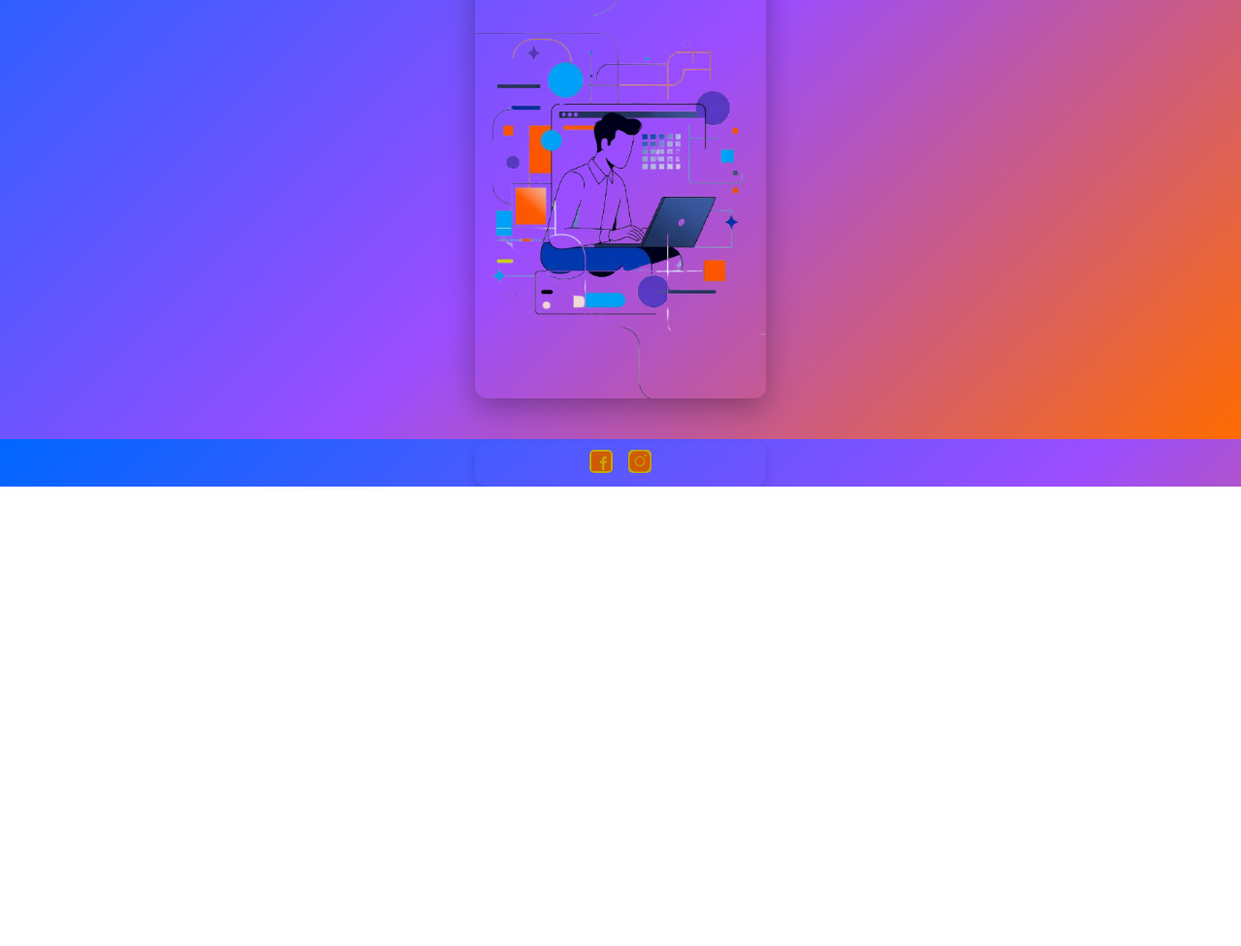
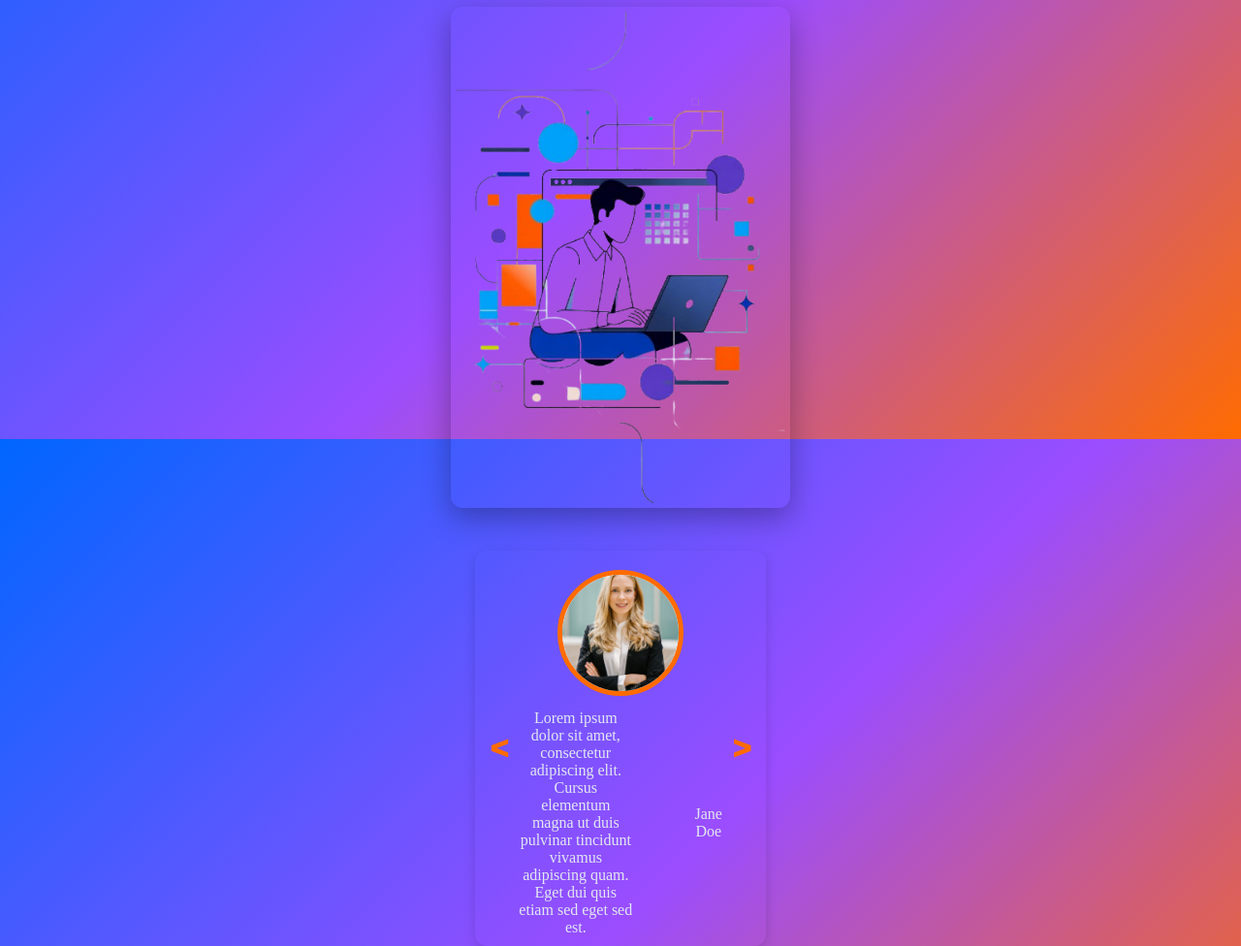
Before and after one commit to Jake-Silveira/TemplateCustomizer, a plain HTML site: page index.html in a window 1280 px wide. Shown: the part 347-1323 px from the top of the page at 97% size. Before the commit the page ends 849 px from the top, so only its background shows below. Drawn offline with nearby package versions, Linux system fonts and the light colour scheme.

Commit message:
Added review section base, moved social icons

```diff
--- a/index.html
+++ b/index.html
@@ -87,7 +87,7 @@
     <main id="main-content">
       <div class="content-container">
         <!-- HERO -->
-        <section id="hero" class="fade-on-scroll">
+        <section id="hero">
           <div class="container hero-inner">
             <div class="hero-text">
               <h2>Start Designing For Free!</h2>
@@ -95,6 +95,14 @@
               <div class="hero-buttons">
                 <a href="#freetemplates" class="btn">Start Designing</a>
                 <a href="#examples" class="btn-outline">Our Showcase</a>
+              </div>
+              <div class="social-links">
+                <a href="https://www.facebook.com/" target="_blank" rel="noopener noreferrer" aria-label="Follow me on Facebook">
+                  <img src="assets/facebook_logo.svg" alt="Facebook icon" class="social-icon" loading="lazy">
+                </a>
+                <a href="https://www.instagram.com/" target="_blank" rel="noopener noreferrer" aria-label="Follow me on Instagram">
+                  <img src="assets/instagram_logo.svg" alt="Instagram icon" class="social-icon" loading="lazy">
+                </a>
               </div>
             </div>
             <div class="hero-media">
@@ -104,14 +112,20 @@
         </section>
         <!-- REVIEWS BLOCK -->
         <div class="reviews">
-          <div class="social-links">
-            <a href="https://www.facebook.com/" target="_blank" rel="noopener noreferrer" aria-label="Follow me on Facebook">
-              <img src="assets/facebook_logo.svg" alt="Facebook icon" class="social-icon" loading="lazy">
-            </a>
-            <a href="https://www.instagram.com/" target="_blank" rel="noopener noreferrer" aria-label="Follow me on Instagram">
-              <img src="assets/instagram_logo.svg" alt="Instagram icon" class="social-icon" loading="lazy">
-            </a>
+          <button class="previousReviewBtn reviewNav"><</button>
+          <div class="reviewContainer">
+            <div class="reviewerImage">
+              <img id="reviewerImage" src="assets/reviewStockPhoto.jpg">
+            </div>
+            <div class="reviewContent">
+              <div class="reviewerText">
+                Lorem ipsum dolor sit amet, consectetur adipiscing elit. Cursus elementum magna ut duis pulvinar tincidunt vivamus adipiscing quam. Eget dui quis etiam sed eget sed est.
+              </div>
+              <span class="reviewStars"></span>
+              <span class="reviewerName">Jane Doe</span>
+            </div>
           </div>
+          <button class="nextReviewBtn reviewNav">></button>
         </div>
       </div>
     </main>
--- a/styles.css
+++ b/styles.css
@@ -43,7 +43,7 @@ html {
     );
     width: 100%;
     height: 100%;
-    position: absolute;
+    position:fixed;
 }
 
 body{
@@ -140,7 +140,7 @@ body{
 .nav-wrapper {
     flex: 1;
     display: flex;
-    justify-content: center;
+    justify-content: space-around;
 }
 
 .brand{
@@ -345,16 +345,30 @@ body{
     font-size: 0.9rem; /* Reduced font size */
 }
 
+.social-links {
+    display: flex;
+    gap: 5rem;
+}
+
+.social-icon {
+    background-color: #FFFFFF;
+    border-radius: 5px;
+    filter: invert(33%) sepia(99%) saturate(2462%) hue-rotate(18deg) brightness(98%) contrast(97%); ;
+    width: 24px;
+    height: 24px;
+}
+
 .hero-media {
     margin-top: 0.3rem;  /* Reduced margin */
 }
 
 .hero-media img{
     width: 100%;
-    max-width: 300px;  /* Further reduced max-width */
+    max-width: 350px;  /* Further reduced max-width */
     height: auto;
     border-radius: 12px;
     box-shadow: 0 10px 30px rgba(0,0,0,0.3);
+    padding: 5px;
 }
 
 /* Reviews Block - Stacked with hero */
@@ -363,26 +377,61 @@ body{
     padding: 0.6rem;  /* Reduced */
     box-shadow: 0 4px 12px rgba(0,0,0,0.15);
     display: flex;
-    flex-direction: column;
+    flex-direction: row;
     align-items: center;
     gap: 0.3rem;  /* Reduced */
     width: 100%;
+    height: auto;
     max-width: 300px;
     margin: 1rem auto 0; /* Add top margin and center */
 }
-
-.social-links {
-    display: flex;
-    gap: 1rem;
-    justify-content: center;
+.reviewNav{
+    height: 15rem;
+    font-size: 2rem;
+    font-weight: 1000;
+    color: var(--color-accent-orange);
+    border-style: none;
+    background-color: rgba(30, 41, 59, 0%);
 }
 
-.social-icon {
-    background-color: #FFFFFF;
-    border-radius: 5px;
-    filter: invert(33%) sepia(99%) saturate(2462%) hue-rotate(18deg) brightness(98%) contrast(97%); ;
-    width: 24px;
-    height: 24px;
+.reviewNav:active{
+    background-color: rgba(30, 41, 59, 30%);
+}
+
+.reviewContainer{
+    width: 100%;
+    display: flex;
+    flex-direction: column;
+    justify-content: center;
+    align-items: center;
+    text-align: center;
+}
+
+.reviewerImage{
+    padding: 10px;
+    text-align: center;
+
+}
+
+#reviewerImage{
+    width: 130px;
+    height: 130px;
+    max-width: 130px;
+    min-height: 130px;
+    border-style: solid;
+    border-width: 5px;
+    border-color: var(--color-accent-orange);
+    background-color: var(--color-bg);
+    border-radius: 50%;
+    object-fit: cover;
+}
+
+.reviewContent{
+    display: flex;
+    justify-content: center;
+    align-items: center;
+    gap: 2rem;
+    color: var(--color-border);
 }
 
 /* Mobile adjustments for hero section */
```
Also changed, not shown: assets/reviewStockPhoto.jpg (added).
